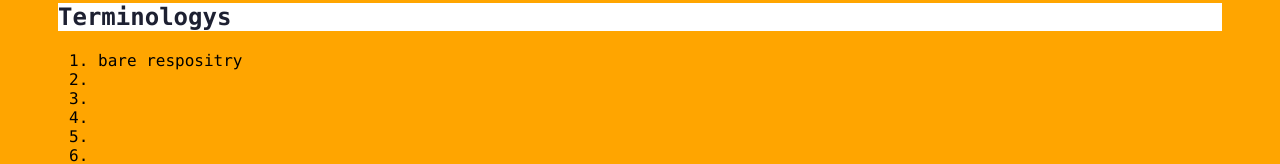
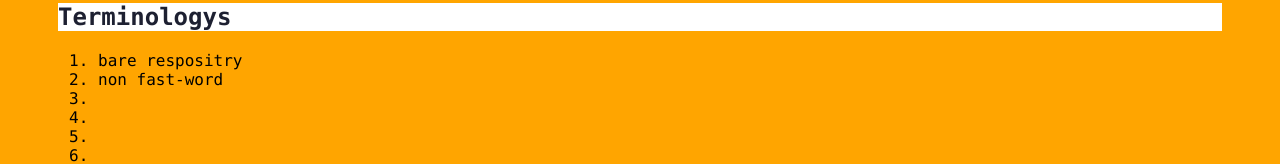
Before and after one commit to zhanglb888/git_learning, a plain HTML site: page index.html in a window 1280 px wide. Both pictures are taken after a click on the element "Terminologys". Shown: the part 242-406 px from the top of the page. Drawn offline with Linux system fonts and the light colour scheme.

Commit message:
Add non fast-forward

```diff
--- a/index.html
+++ b/index.html
@@ -15,7 +15,7 @@
             <div class="panel">
                 <ol>
                     <li>bare respositry</li>
-                    <li></li>
+                    <li>non fast-word</li>
                     <li></li>
                     <li></li>
                     <li></li>
```
